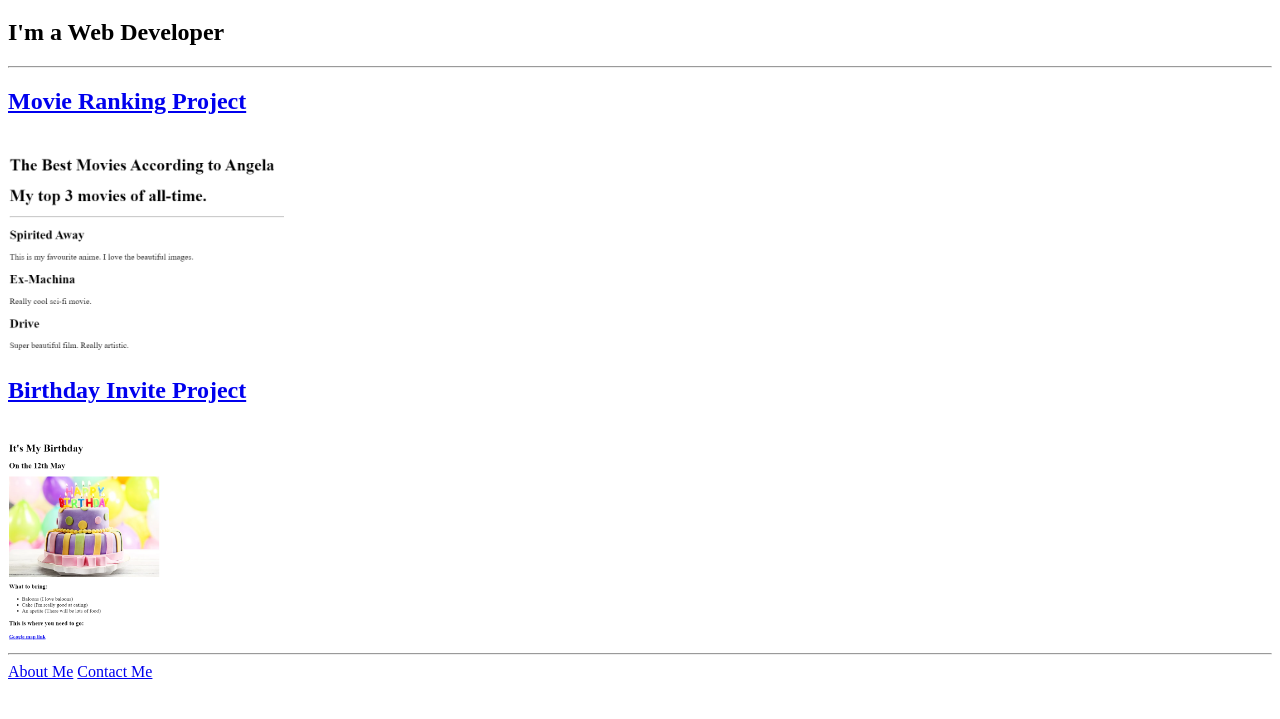
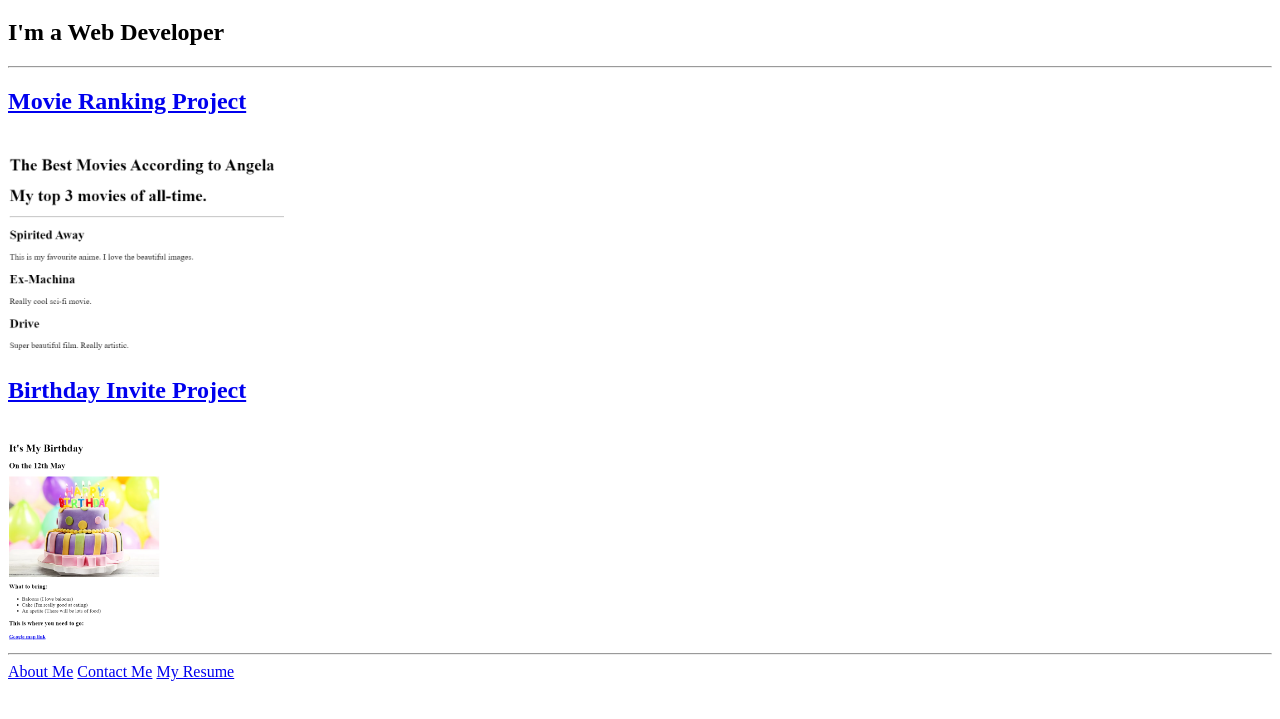
Before and after one commit to AshTracker48/html-portfolio, a plain HTML site: page index.html in a window 1280 px wide. Shown: the part 61-780 px from the top of the page. Drawn offline with Linux system fonts and the light colour scheme.

Commit message:
Update index.html and add the Resume in Portfolio

```diff
--- a/index.html
+++ b/index.html
@@ -1,4 +1,3 @@
-<!-- TODO 1: Create the HTML Boilerplate -->
 <!DOCTYPE html>
 <html>
     <head>
@@ -18,18 +17,7 @@
 
         <a href="./public/about.html">About Me</a>
         <a href="./public/contact.html">Contact Me</a>
+        <a href="./public/resume.html">My Resume</a>
+
     </body>
 </html>
-<!-- TODO 2: Add Your previous projects' HTML into the public folder -->
-
-<!-- TODO 3: Take screenshots of your project previews and add the images to the images folder -->
-
-<!-- TODO 4: Add titles/subtitles etc. -->
-
-<!-- TODO 5: Add a link to the project pages -->
-
-<!-- TODO 6: Add images to show the project previews
-HINT for TODO 6: You can use the height attribute set to 200 to make the image smaller:
-https://developer.mozilla.org/en-US/docs/Web/HTML/Element/img#attr-height -->
-
-<!-- TODO 7: Add the Contact Me and About Me page links -->
```
